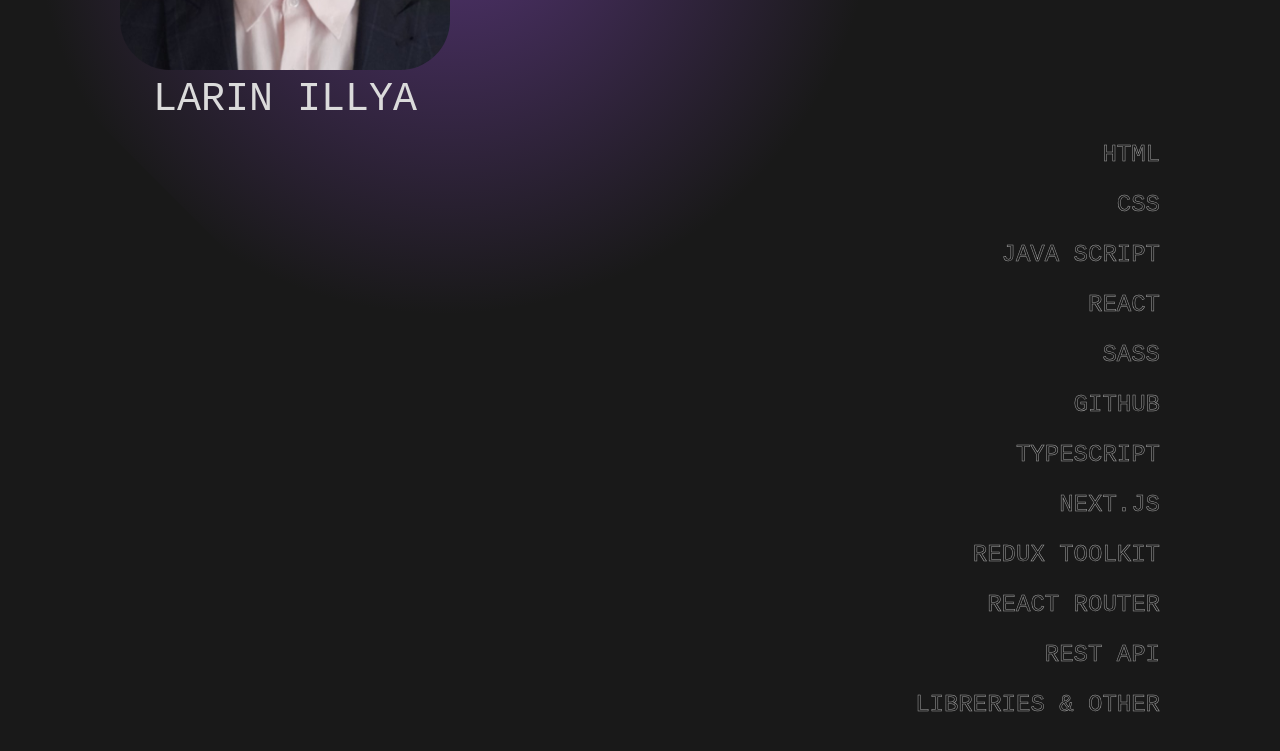
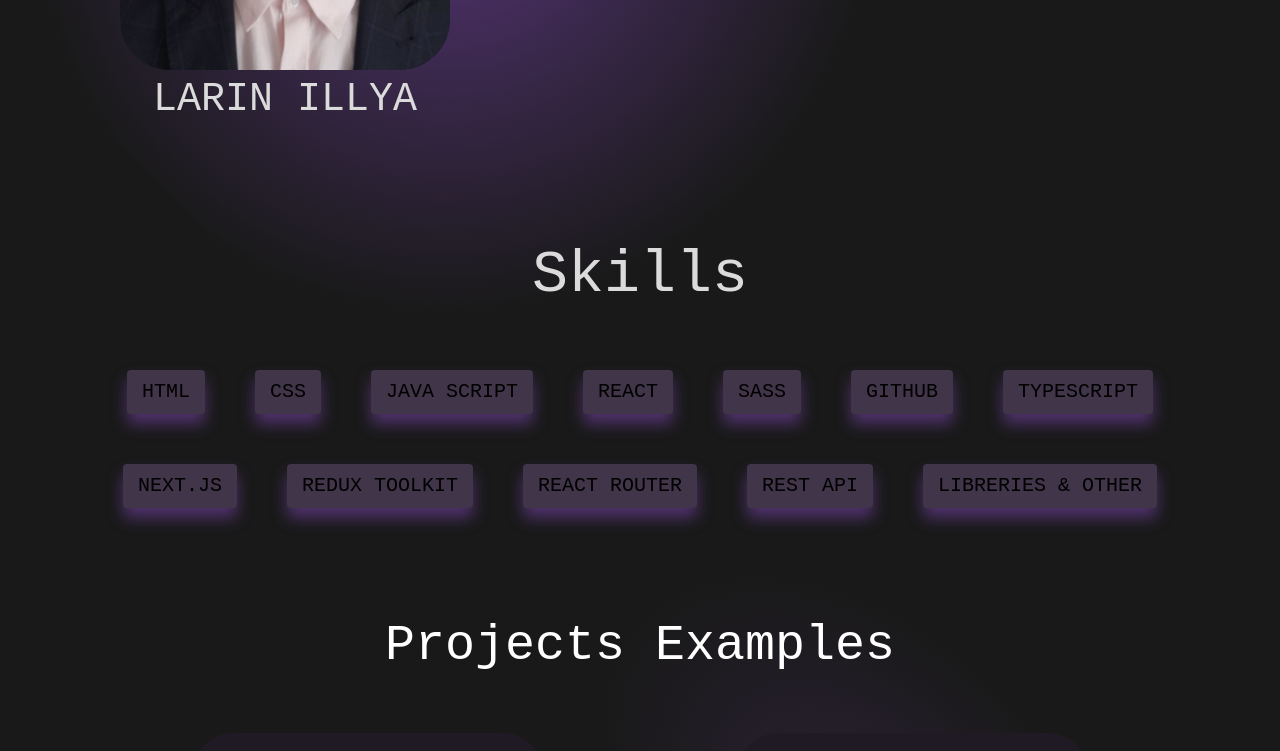
Before and after one commit to Ilkarion/portfolioIlkarion, a Next.js app: page / in a window 1280 px wide. Shown: the part 1060-1811 px from the top of the page. Built offline with nearby package versions, Linux system fonts and the light colour scheme.

Commit message:
update: skills section

```diff
--- a/components/Header/header.module.css
+++ b/components/Header/header.module.css
@@ -9,7 +9,4 @@
 
 .imgObjectH {
 height: auto;
-
-
-
 }
--- a/components/ProjectExamples/Card.tsx
+++ b/components/ProjectExamples/Card.tsx
@@ -52,7 +52,7 @@ export default function Card({imageC, header, desc, techs, linkGit, linkLook}:{i
     text-[#DBDBDB]
     `
     return(
-        <div className='relative'>
+        <div className='relative z-[-1]'>
             <div className={card}>
                 <div className="flex flex-col items-center gap-[24px]">
                     <Link href={linkLook} target='_blank'><Image src={imageC} alt="underwatch Project" className={imgSizing}/></Link>
--- /dev/null
+++ b/components/Skills/DescribeSkill.tsx
@@ -0,0 +1,9 @@
+export default function DescribeSkill({desc}:{desc:string[]}) {
+    return(
+        <>
+            <div className="absolute p-[20px] z-[41] opacity-[1] bg-[#1F1A23] rounded-[10px]">
+                {desc.map((item, index)=><p key={index} className="text-[20px] text-yellow-500">-{item}</p>)}
+            </div>
+        </>
+    )
+};
--- a/components/Skills/Skill.tsx
+++ b/components/Skills/Skill.tsx
@@ -1,26 +1,50 @@
 'use client'
 import { useState } from "react"
 import stl from "./skills.module.css"
+import DescribeSkill from "./DescribeSkill";
 interface skillsData {
     name: string;
-    describtion: string;
+    describtion: string[];
 }
 export default function Skill({item}:{item:skillsData}) {
-    const [ hover, setHover ] = useState(false)
-    const animText = `
-        transition-[opacity]
-        delay-75
-        ${hover ? "opacity-100":"opacity-0"}
+    const [ hover, setHovered ] = useState(false)
+    const [ showMore, setShowMore ] = useState(false)
+    const resposiveCardSkil = `
+    min-[280px]:pl-[10px]
+    min-[280px]:pr-[10px]
+    min-[280px]:pt-[5px]
+    min-[280px]:pb-[5px]
+
+    min-[500px]:pl-[15px]
+    min-[500px]:pr-[15px]
+    min-[500px]:pt-[7px]
+    min-[500px]:pb-[7px]
     `
-    const animTextName = `
-    ${hover ? ` min-[280px]:text-[26px] min-[700px]:text-[30px] min-[1200px]:text-[35px] ${stl.animTextPurple}` :"text-[24px]"}
-`
     return(
         <>
-        <div className={`min-[280px]:h-[50px] flex flex-row items-center w-full justify-between ${stl.blockSkill}`} onMouseEnter={()=>setHover(true)} onMouseLeave={()=>setHover(false)}>
-            <span className={`${animText} min-[280px]:hidden text-[#A9A9A9] min-[900px]:inline-block min-[900px]:text-[12px] min-[1200px]:text-[16px]`}>{item.describtion}</span>
-            <span className={`text-[#A9A9A9] transition-all duration-500  ${stl.specialWhiteS} ${animTextName}`}>{item.name}</span>
-        </div>
+            <div onMouseEnter={()=>setHovered(true)} onMouseLeave={()=>setHovered(false)} onClick={()=>setShowMore(true)} className={`
+            hover:cursor-pointer
+            hover:shadow-[0px_0px_0px_0px_#4F326B]
+            hover:text-yellow-500
+            hover:bg-[#4F326B]
+            ${resposiveCardSkil}
+            ${hover && stl.movingBlocksAnim}
+            text-black
+            bg-[#403549]
+            rounded-[4px]
+            shadow-[0px_10px_15px_0px_#4F326B]
+            inline-block`
+            }>
+
+
+                <span className={`text-[20px]`}>{item.name}</span>
+
+
+            </div>
+            {showMore ? <div onClick={()=>setShowMore(false)} className="fixed flex items-center justify-center top-0 right-0">
+                <div className="w-[100vw] h-[100vh] z-[40] bg-[#191919] opacity-[0.5]"></div>
+                <DescribeSkill desc={item.describtion}/>
+            </div> : ''}
         </>
     )
 };
--- a/components/Skills/Skills.tsx
+++ b/components/Skills/Skills.tsx
@@ -2,62 +2,150 @@ import Skill from "./Skill"
 
 interface skillsData {
     name: string;
-    describtion: string;
+    describtion: string[];
 }
 export default function Skills() {
     const dataSkills: skillsData[] = [
         {
             name: "HTML",
-            describtion: "to provide structure to a webpage and make it accessible to users"
+            describtion: [
+                "Elements",
+                "Attributes",
+                "Inline-styles",
+                "Images",
+                "Forms",
+                "Classes, id, tags",
+                "Graphics(Canvas)",
+                "SEO"
+            ]
         },
         {
             name: "CSS",
-            describtion: "to define styles for your web pages, including the design, layout and variations in display for different devices"
+            describtion: [
+                "Syntax",
+                "Selectors",
+                "FlexBox, Grid",
+                "Animation",
+                "Variables",
+                "Responsive",
+                "Inheritance",
+            ]
         },
         {
             name: "JAVA SCRIPT",
-            describtion: "to make web pages interactive"
+            describtion: [
+                "Loops, Variables, Functions, classes",
+                "JSON",
+                "Prototype",
+                "CallBacks",
+                "Closures",
+                "Asynchronous",
+                "Promises",
+                "Asynk, Await",
+                "Libraries",
+            ]
         },
         {
             name: "REACT",
-            describtion: "to build any kind of applications, making it a versatile framework for cross-platform development"
+            describtion: [
+                ".map(), .filter(), .reduce(), .sort()",
+                "Components, Props, JSX, TSX",
+                "Asynchronus JS",
+                "Hooks",
+                "States",
+                "Events",
+                "Routing",
+            ]
         },
         {
             name: "SASS",
-            describtion: "to use variables, nested rules, mixins, imports, inheritance, built-in functions, and other stuff"
+            describtion: [
+                "Variables",
+                "Mixins",
+                "Nesting",
+                "Composing",
+            ]
         },
         {
             name: "GITHUB",
-            describtion: "to work together on projects from anywhere"
-        },
+            describtion: [
+                "add, commit, pull, push",
+                "GitHub Desktop",
+                "work with branches",
+            ]        },
         {
             name: "TYPESCRIPT",
-            describtion: "to extends JavaScript and improves the developer experience"
+            describtion: [
+                "Types",
+                "interface",
+                "Objects",
+                "Functions",
+                "Variables",
+            ]
         },
         {
             name: "NEXT.JS",
-            describtion: "to build full-stack web applications"
-        },
+            describtion: [
+                "",
+                "",
+                "",
+                "",
+                "",
+                "",
+                "",
+            ]        },
         {
             name: "REDUX TOOLKIT",
-            describtion: "to write good Redux applications"
-        },
+            describtion: [
+                "",
+                "",
+                "",
+                "",
+                "",
+                "",
+                "",
+            ]        },
         {
             name: "REACT ROUTER",
-            describtion: "to handle client and server-side routing in React apps"
-        },
+            describtion: [
+                "",
+                "",
+                "",
+                "",
+                "",
+                "",
+                "",
+            ]        },
         {
             name: "REST API",
-            describtion: "lets you interact with any kind of server over HTTP"
-        },
+            describtion: [
+                "",
+                "",
+                "",
+                "",
+                "",
+                "",
+                "",
+            ]        },
         {
             name: "LIBRERIES & OTHER",
-            describtion: "Tailwind.css, Chart.js, Material UI, Daisy UI, Bootstrap, npm, Vite"
-        },
+            describtion: [
+                "",
+                "",
+                "",
+                "",
+                "",
+                "",
+                "",
+            ]        },
     ]
     return(
         <>
+        <h2 className="mt-[100px] mb-[50px] text-[60px] text-[#DBDBDB] text-center">Skills</h2>
+        <div className="flex gap-[50px] justify-center flex-wrap flex-row mb-[100px]">
             {dataSkills.map((item, index) => (<Skill key={index} item={item} />))}
+        </div>
         </>
+
     )
 };
--- a/components/Skills/skills.module.css
+++ b/components/Skills/skills.module.css
@@ -4,6 +4,16 @@
 }
 
 .animTextPurple {
-
     -webkit-text-stroke-color: blueviolet;
 }
+
+@keyframes upDown {
+    0%   { transform: skew(0deg) }
+    25%  { transform: skew(5deg)  }
+    50% { transform: skew(-5deg)  }
+    100% { transform: skew(0deg)  }
+}
+.movingBlocksAnim {
+    transform: skew(10deg);
+    animation: upDown 1s ease infinite;
+}
```
